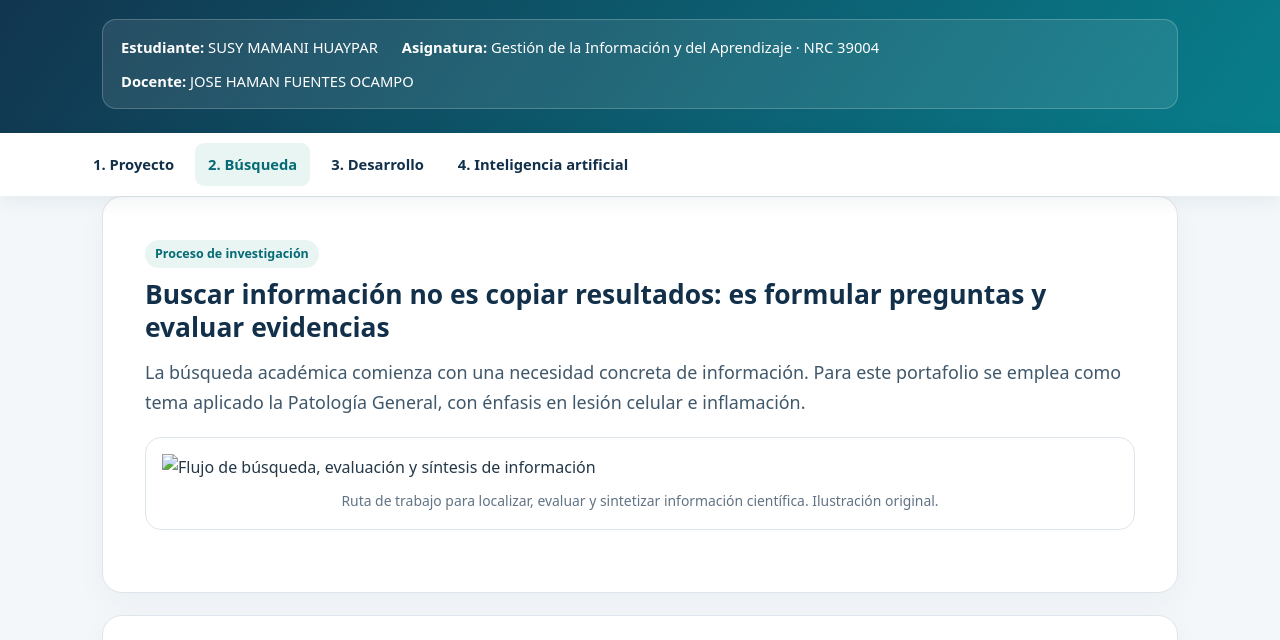
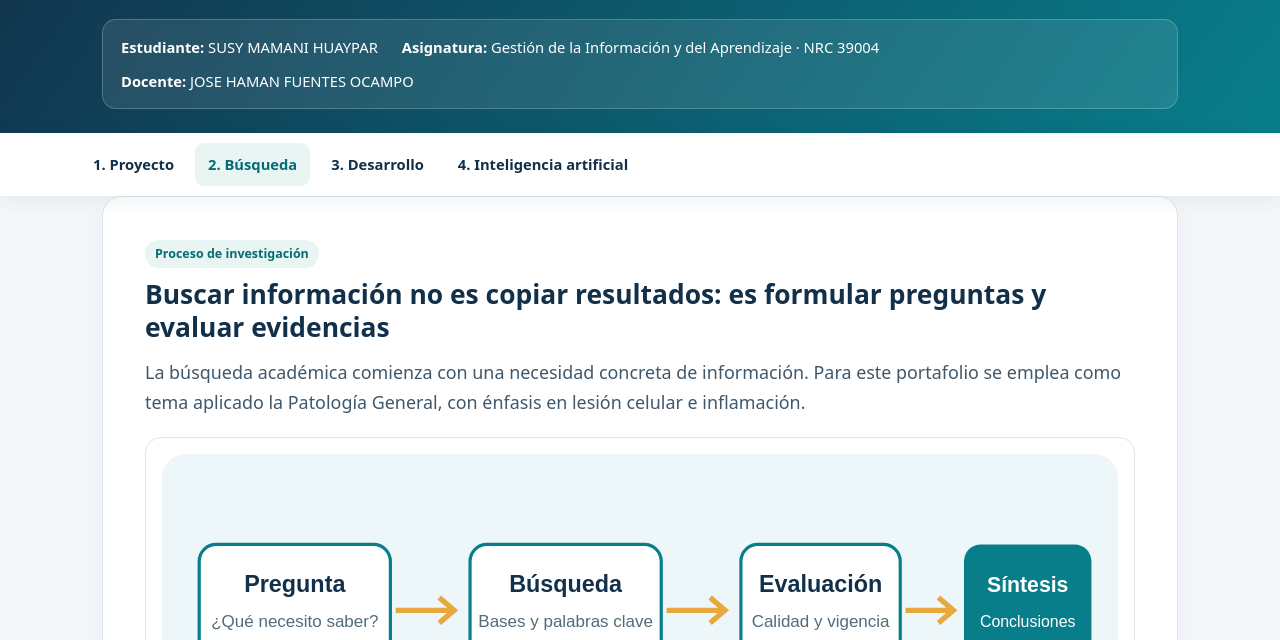
Before and after one commit to 76141747-ship-it/PORTAFOLIO-DE-SUSY, a plain HTML site: page busqueda.html in a window 1280 px wide. Shown: the part 160-800 px from the top of the page. Drawn offline with Linux system fonts and the light colour scheme.

Commit message:
Update busqueda.html

```diff
--- a/busqueda.html
+++ b/busqueda.html
@@ -8,7 +8,7 @@
 </div></nav><main class="wrap">
 <section class="hero"><span class="tag">Proceso de investigación</span><h2>Buscar información no es copiar resultados: es formular preguntas y evaluar evidencias</h2>
 <p class="lead">La búsqueda académica comienza con una necesidad concreta de información. Para este portafolio se emplea como tema aplicado la Patología General, con énfasis en lesión celular e inflamación.</p>
-<figure><img src="assets/busqueda.svg" alt="Flujo de búsqueda, evaluación y síntesis de información"><figcaption>Ruta de trabajo para localizar, evaluar y sintetizar información científica. Ilustración original.</figcaption></figure></section>
+<figure><img src="busqueda.svg" alt="Flujo de búsqueda, evaluación y síntesis de información"><figcaption>Ruta de trabajo para localizar, evaluar y sintetizar información científica. Ilustración original.</figcaption></figure></section>
 <section class="hero"><h2>Bancos bibliográficos y repositorios digitales</h2>
 <div class="grid">
 <article class="card"><h3>PubMed</h3><p>Base de datos de literatura biomédica mantenida por la Biblioteca Nacional de Medicina de Estados Unidos. Permite localizar referencias, resúmenes y enlaces a textos completos cuando están disponibles.</p><a class="btn" href="https://pubmed.ncbi.nlm.nih.gov/" target="_blank" rel="noopener">Abrir PubMed</a></article>
```
